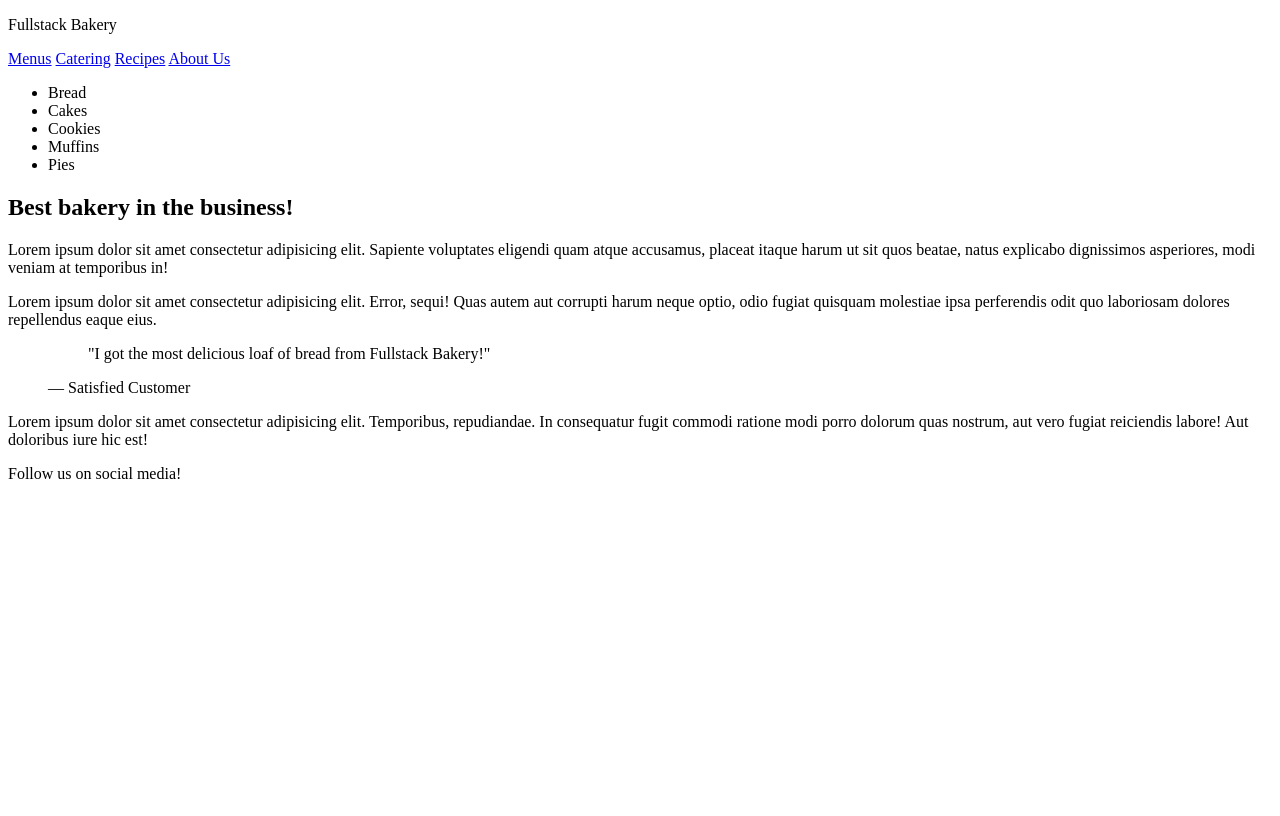
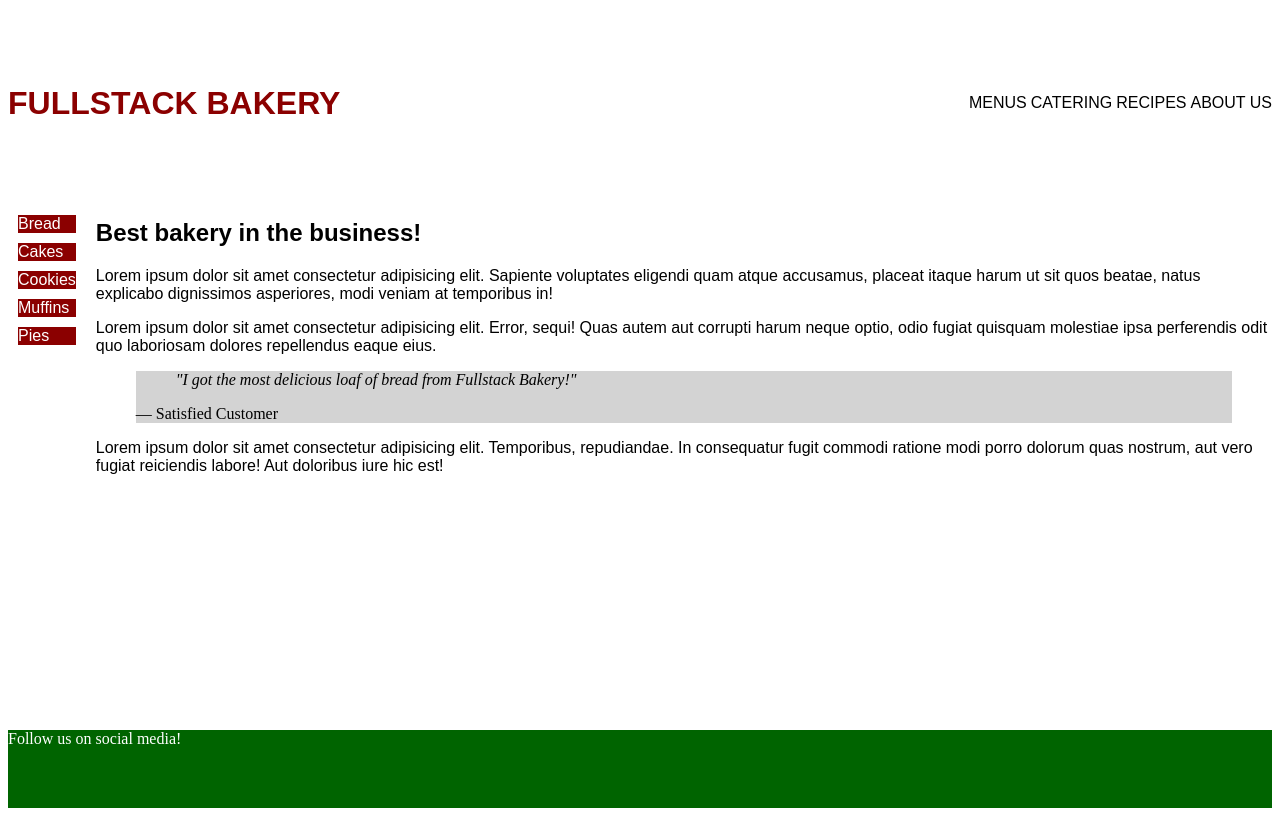
Before and after one commit to mrhoads14/fullstack-bakery, a plain HTML site: page index.html in a window 1280 px wide. Drawn offline with Linux system fonts and the light colour scheme.

Commit message:
apply styling changes

```diff
--- a/index.html
+++ b/index.html
@@ -2,6 +2,7 @@
 <html lang="en">
   <head>
     <title>Fullstack Bakery</title>
+    <link href="./styles.css" rel="stylesheet"/>
   </head>
   <body>
     <header>
@@ -16,11 +17,11 @@
     <main>
       <aside>
         <ul>
-          <li>Bread</li>
-          <li>Cakes</li>
-          <li>Cookies</li>
-          <li>Muffins</li>
-          <li>Pies</li>
+          <li class="side">Bread</li>
+          <li class="side">Cakes</li>
+          <li class="side">Cookies</li>
+          <li class="side">Muffins</li>
+          <li class="side">Pies</li>
         </ul>
       </aside>
       <article>
--- /dev/null
+++ b/styles.css
@@ -0,0 +1,86 @@
+body {
+  display: flex;
+  flex-direction: column;
+  justify-content: space-between;
+  min-height: 100vh;
+}
+header {
+  display: flex;
+  justify-content: space-between;
+  align-items: center;
+  flex-grow: 3;
+}
+
+a {
+  color: black;
+  text-decoration: none;
+  text-transform: uppercase;
+  font-family: Arial;
+}
+
+main {
+  display: flex;
+  align-items: flex-start;
+  flex-grow: 8;
+  flex-basis: 70%;
+}
+
+aside {
+  flex-grow: 1;
+  margin-left: 10px;
+}
+
+article {
+  flex-grow: 6;
+  padding-left: 20px;
+}
+
+ul {
+  display: flex;
+  flex-direction: column;
+  align-items: stretch;
+  align-content: flex-start;
+  padding-left: 0;
+  gap: 10px;
+}
+
+li {
+  font-family: Arial;
+}
+
+h1 {
+  font-family: Arial;
+}
+
+.testimonial {
+  background-color: lightgray;
+  font-family: "Times New Roman";
+}
+
+blockquote {
+  font-style: italic;
+}
+
+p {
+  font-family: Arial;
+}
+
+footer {
+  background-color: darkgreen;
+  color: white;
+  flex-grow: 2;
+}
+
+li.side {
+  background-color: darkred;
+  color: white;
+  flex-grow: 1;
+}
+
+.brand {
+  color: darkred;
+  text-transform: uppercase;
+  font-family: Arial;
+  font-weight: bold;
+  font-size: xx-large;
+}
```
